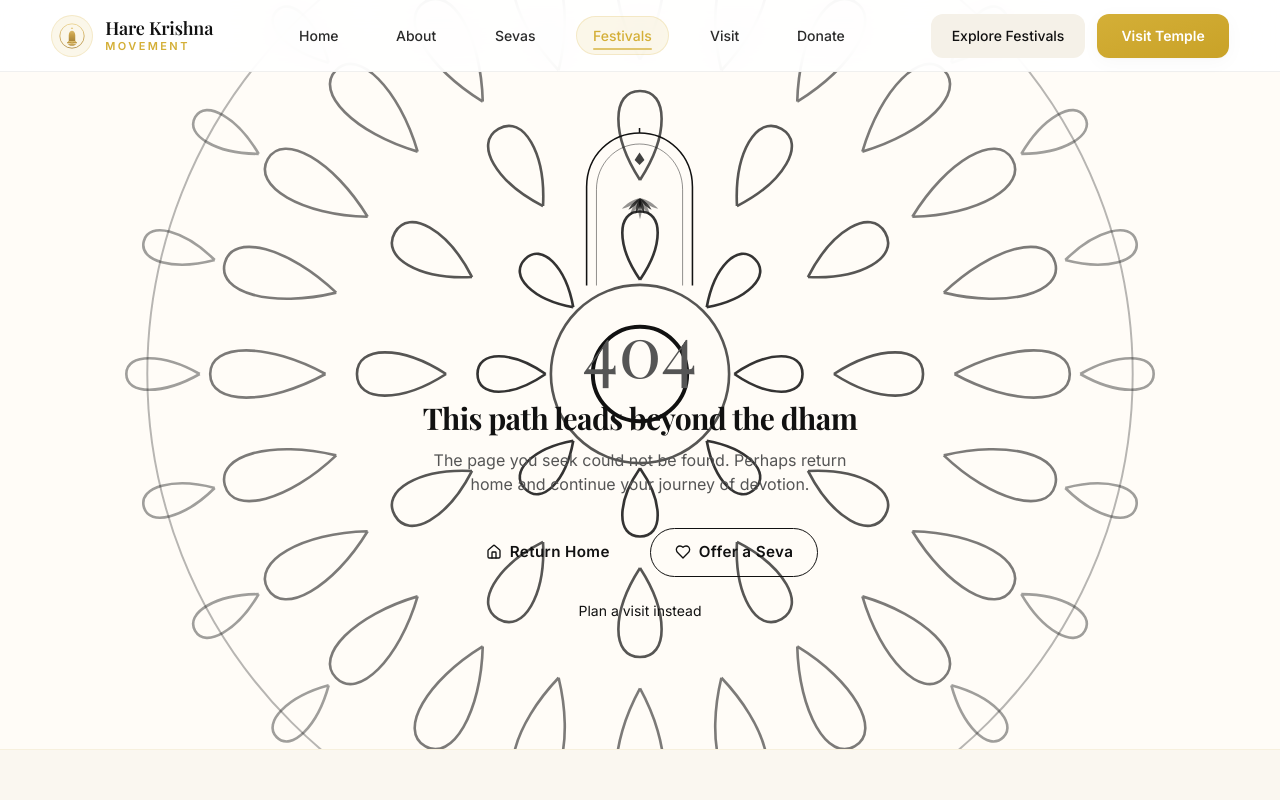
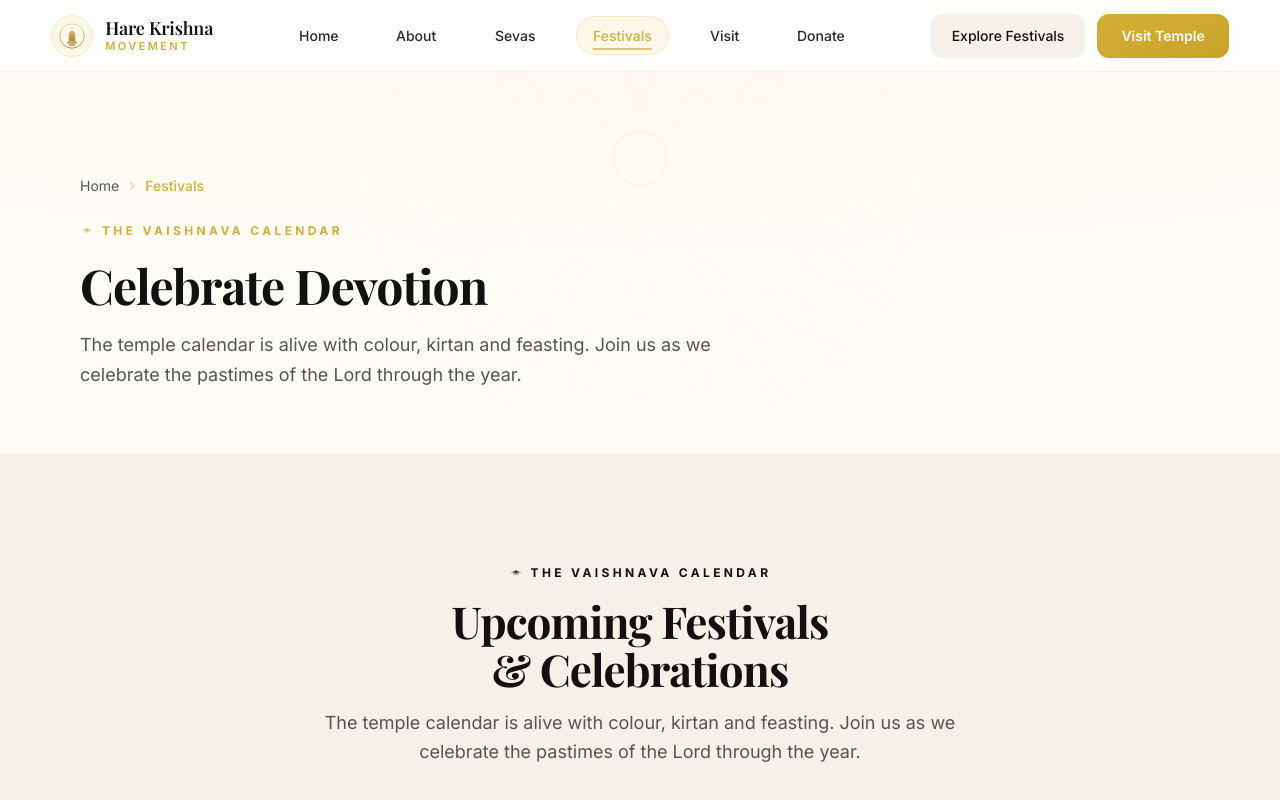
Before and after one commit to Sameer7-s/gvd-reference, a Next.js app: page /festivals in a window 1280 px wide. Before the commit this address had no page. Shown: the top 800 px of the page. Built offline with nearby package versions, Linux system fonts and the light colour scheme; a web font is replaced by a local one.

Commit message:
Fix: Create missing /festivals page to resolve 404

```diff
--- /dev/null
+++ b/src/app/festivals/page.tsx
@@ -0,0 +1,41 @@
+import { headers } from "next/headers";
+import { PageHeader } from "@/components/PageHeader";
+import { JsonLd } from "@/components/JsonLd";
+import { Festivals } from "@/components/sections/Festivals";
+import { buildMetadata, breadcrumbJsonLd } from "@/lib/seo";
+
+export const metadata = buildMetadata({
+  title: "Festivals · Celebrate Devotion",
+  description:
+    "Join us in celebrating the auspicious festivals and pastimes of the Lord at the Hare Krishna Movement, Visakhapatnam.",
+  path: "/festivals",
+  keywords: ["festivals HKM Vizag", "ISKCON Visakhapatnam festivals", "Janmashtami Vizag", "Ratha Yatra"],
+});
+
+export default async function FestivalsPage() {
+  const nonce = (await headers()).get("x-nonce") ?? undefined;
+
+  return (
+    <>
+      <JsonLd
+        data={breadcrumbJsonLd([
+          { name: "Home", path: "/" },
+          { name: "Festivals", path: "/festivals" },
+        ])}
+        nonce={nonce}
+      />
+
+      <PageHeader
+        eyebrow="The Vaishnava Calendar"
+        title="Celebrate Devotion"
+        intro="The temple calendar is alive with colour, kirtan and feasting. Join us as we celebrate the pastimes of the Lord through the year."
+        crumbs={[
+          { name: "Home", href: "/" },
+          { name: "Festivals", href: "/festivals" },
+        ]}
+      />
+
+      <Festivals />
+    </>
+  );
+}
```
